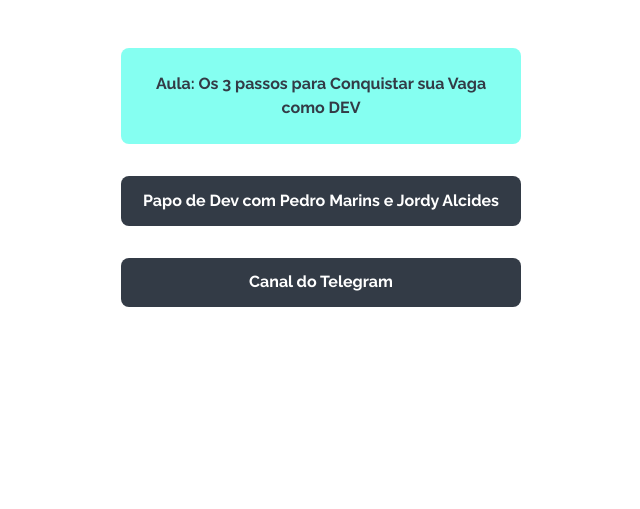
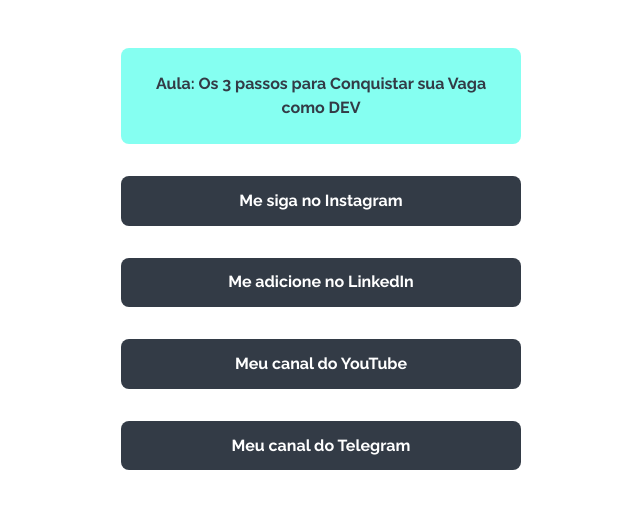
Before and after one commit to pedromarins/pedromarins.github.io, a Jekyll site: the page built from links/index.html, in a window 1280 px wide. Shown: the top 509 px of the page, without its empty margins (319-959 px from the left). Built offline with Jekyll 4.4.1, drawn with Linux system fonts in a browser that asks for light colours.

Commit message:
atualizando a lista de links

```diff
--- a/links/index.html
+++ b/links/index.html
@@ -7,7 +7,9 @@ permalink: /links/
 <nav class="tree">
     <ul class="tree-list">
         <li class="tree-item"><a target="_blank" href="https://conquistesuavaga.com/3-passos?utm_source=TreeDoPedro&utm_campaign=Campanha13" class="tree-link tree-link--featured">Aula: Os 3 passos para Conquistar sua Vaga como DEV</a></li>
-        <li class="tree-item"><a target="_blank" href="https://www.youtube.com/watch?v=dT33NJZEmpA" class="tree-link">Papo de Dev com Pedro Marins e Jordy Alcides</a></li>
-        <li class="tree-item"><a target="_blank" href="https://t.me/conquistesuavaga" class="tree-link">Canal do Telegram</a></li>
+        <li class="tree-item"><a target="_blank" href="https://instagram.com/opedromarins" class="tree-link">Me siga no Instagram</a></li>
+        <li class="tree-item"><a target="_blank" href="https://www.linkedin.com/in/pedromarins/" class="tree-link">Me adicione no LinkedIn</a></li>
+        <li class="tree-item"><a target="_blank" href="https://www.youtube.com/c/opedromarins/?sub_confirmation=1" class="tree-link">Meu canal do YouTube</a></li>
+        <li class="tree-item"><a target="_blank" href="https://t.me/conquistesuavaga" class="tree-link">Meu canal do Telegram</a></li>
     </ul>
 </nav>
```
